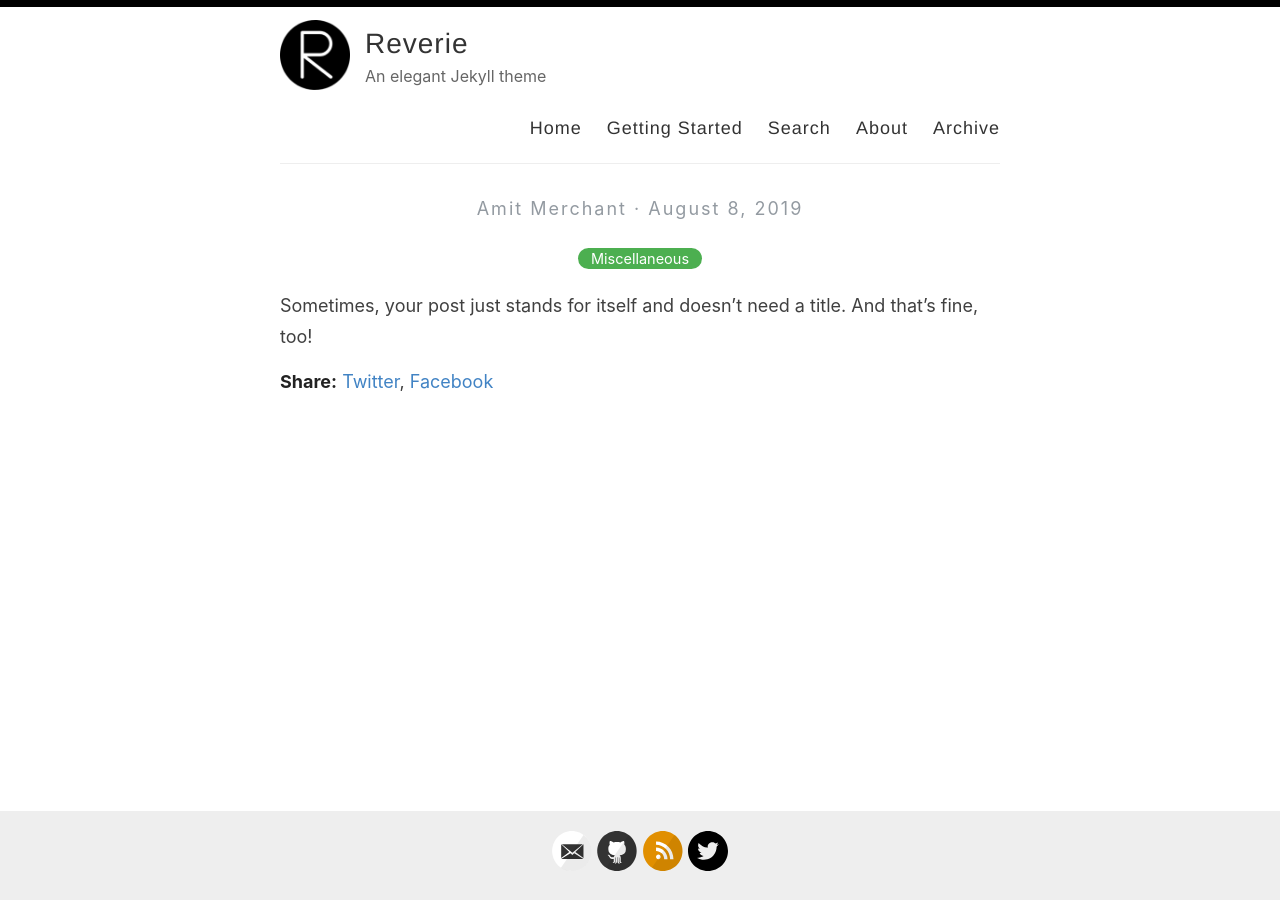
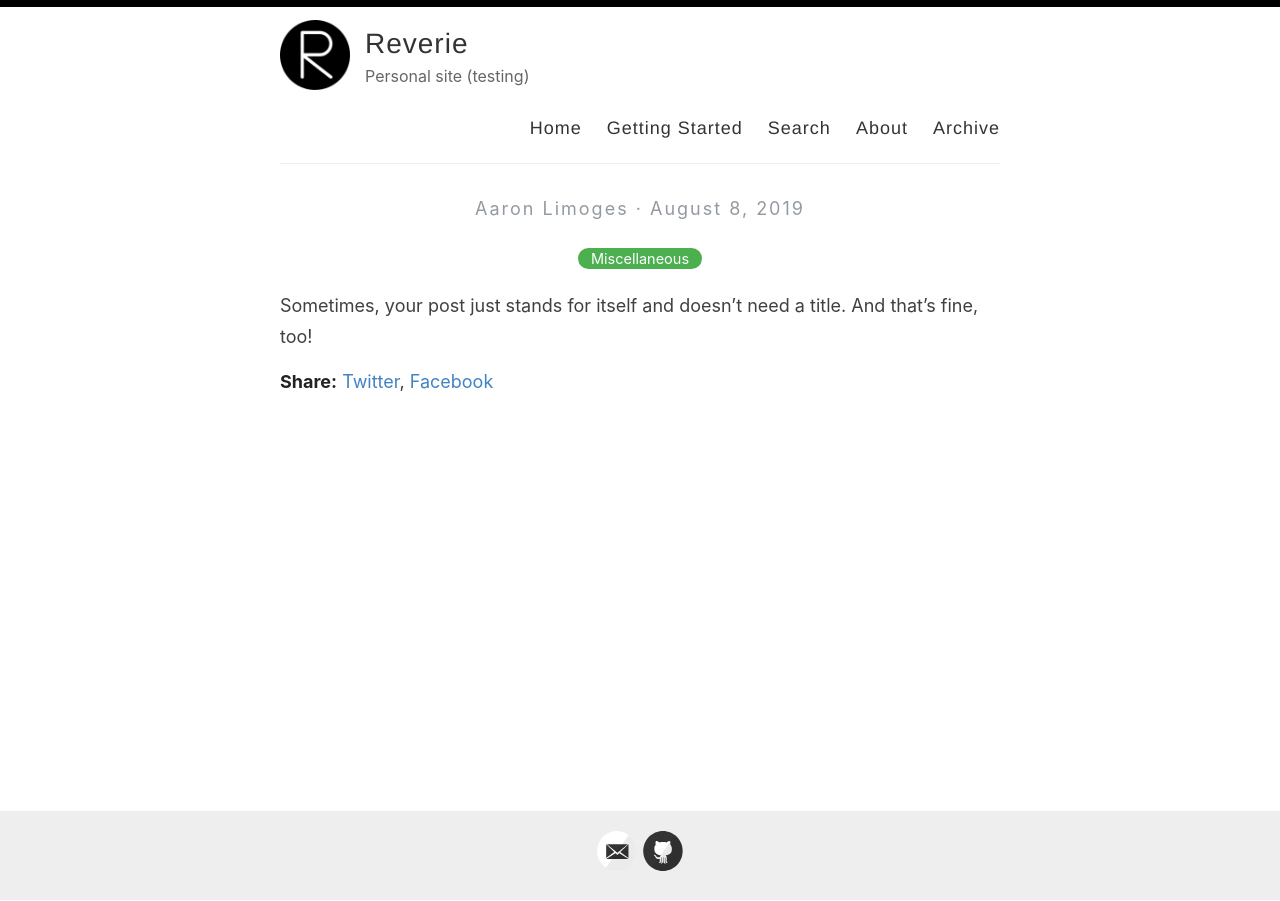
Before and after one commit to alimoges42/alimoges42.github.io, a Jekyll site: the page built from _posts/2019-08-08-no-title-posts.md, in a window 1280 px wide. Built offline with Jekyll 4.4.1, drawn with Linux system fonts in a browser that asks for light colours.

Commit message:
Testing initial changes

```diff
--- a/_config.yml
+++ b/_config.yml
@@ -6,10 +6,10 @@
 name: Reverie
 
 # Name of the author
-author: Amit Merchant
+author: Aaron Limoges
 
 # Short bio or description (displayed in the header)
-description: An elegant Jekyll theme
+description: Personal site (testing)
 
 # URL of your avatar or profile pic (you could use your GitHub profile pic)
 avatar: /images/reverie.png
@@ -21,15 +21,15 @@ avatar: /images/reverie.png
 # Includes an icon in the footer for each username you enter
 footer-links:
   dribbble:
-  email: amit.d.merchant@gmail.com
+  email: aaronlimoges42@gmail.com
   facebook:
   flickr:
-  github: amitmerchant1990/reverie
+  github: alimoges42/alimoges42.github.io
   instagram:
   linkedin:
   pinterest:
-  rss: rss
-  twitter: amit_merchant
+  rss:
+  twitter:
   stackoverflow:
   youtube: # channel/<your_long_string> or user/<user-name>
   googleplus: # anything in your profile username that comes after plus.google.com/
@@ -48,8 +48,8 @@ google_analytics: UA-43339302-11
 
 # Your website URL (e.g. http://amitmerchant1990.github.io or http://www.amitmerchant.com)
 # Used for Sitemap.xml and your RSS feed
-url: http://www.amitmerchant.com/reverie
-enforce_ssl: https://www.amitmerchant.com/reverie
+url: http://alimoges42.github.io
+enforce_ssl: https://alimoges42.github.io
 
 # If you're hosting your site at a Project repository on GitHub pages
 # (http://yourusername.github.io/repository-name)
```
